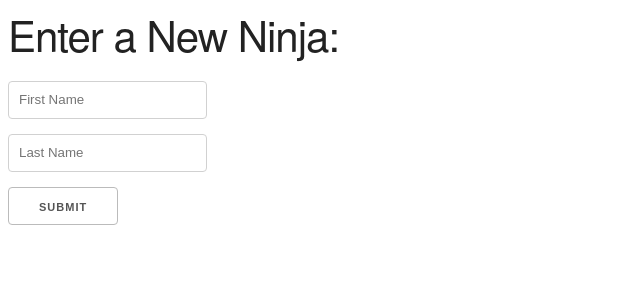
After one commit to py2-10-2017/JennaDalgetyPy2, a Flask app: page /dojos/new in a window 1280 px wide. The commit adds this page. Shown: the top 300 px of the page, without its empty margins (0-640 px from the left). Run offline with Flask 2, Linux system fonts and the light colour scheme; some libraries are stand-ins or nearby versions.

Commit message:
More Landing Page Assignment work

```diff
--- a/flask/landing_page/static/stylesheet.css
+++ b/flask/landing_page/static/stylesheet.css
@@ -1,3 +1,3 @@
-#heaeder{
-  display: inline-block;
+form{
+  width: 20%;
 }
--- a/flask/landing_page/system.py
+++ b/flask/landing_page/system.py
@@ -18,4 +18,12 @@ def ninjas():
   return render_template("ninjas.html")
 
 
+
+@app.route("/dojos/new")
+
+def form():
+
+  return render_template("dojos.html")
+
+
 app.run(debug=True)
--- /dev/null
+++ b/flask/landing_page/templates/dojos.html
@@ -0,0 +1,34 @@
+<!DOCTYPE html>
+<html>
+<head>
+  <meta charset="utf-8">
+  <link rel="stylesheet" type="text/css" href="http://cdnjs.cloudflare.com/ajax/libs/skeleton/2.0.4/skeleton.css">
+  <link rel="stylesheet" type="text/css" href="/static/stylesheet.css">
+  <style>
+
+  </style>
+  <script src="http://code.jquery.com/jquery-2.2.4.js"   integrity="sha256-iT6Q9iMJYuQiMWNd9lDyBUStIq/8PuOW33aOqmvFpqI=" crossorigin="anonymous"></script>
+  <script src="https://ajax.googleapis.com/ajax/libs/jqueryui/1.12.0/jquery-ui.min.js"></script>
+  <script type="text/javascript">
+
+    (document).ready(function(){
+      console.log("jQuery has loaded properly")
+
+
+
+    });
+
+    </script>
+  <title>New Dojo Members!</title>
+</head>
+<body>
+  <div id="user_input">
+    <h2>Enter a New Ninja:</h2>
+    <form action="dojos_submit" method="get" accept-charset="utf-8">
+      <input type="text" name="first_name" placeholder="First Name">
+      <input type="text" name="flast_name" placeholder="Last Name">
+      <input type="submit" name="submit">
+    </form>
+  </div>
+</body>
+</html>
```
Also changed, not shown: flask/landing_page/templates/ninjas.html (+11 -3 lines).
